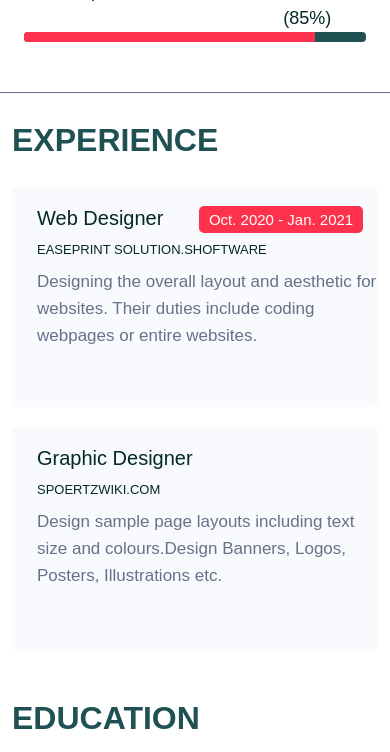
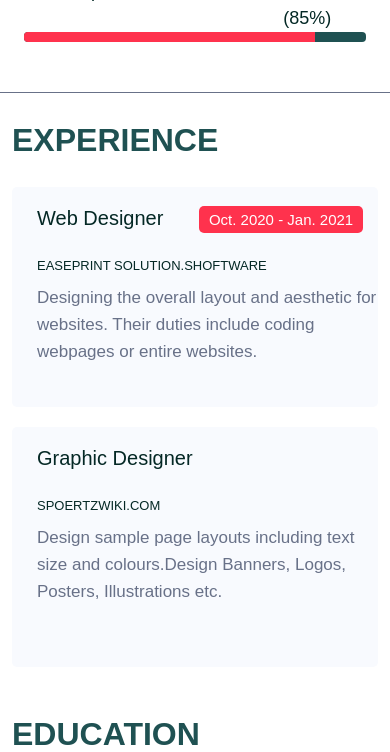
Before and after one commit to javed-mohd/irfan, a PHP site: page / in a window 390 px wide. Shown: the part 1374-2126 px from the top of the page. Run offline with PHP 8.4, Linux system fonts and the light colour scheme; some libraries are stand-ins or nearby versions.

Commit message:
Update responsive.css

```diff
--- a/responsive.css
+++ b/responsive.css
@@ -56,7 +56,7 @@
     color: #042825; margin-left: 14.4em;
 }
 .easeprint{
-	margin-top: 30px;
+	margin-top: 30px !important;
 	}
 .exp_edu h2
 {
```
